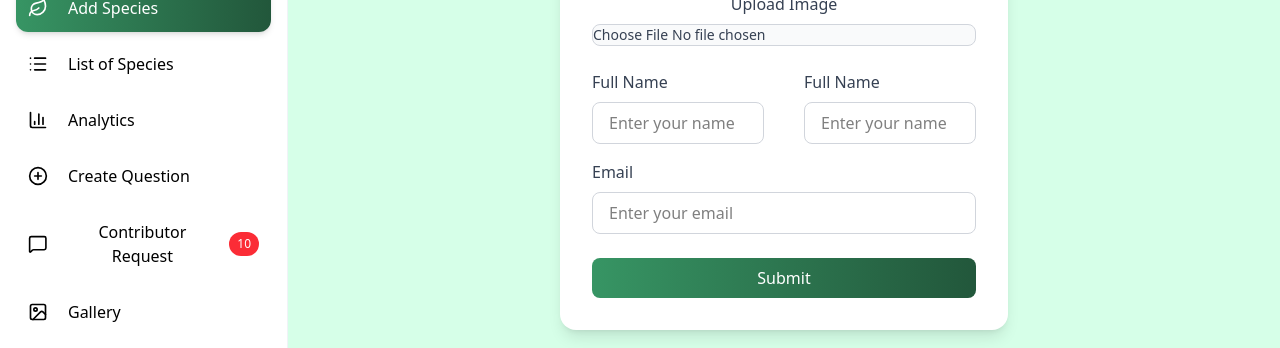
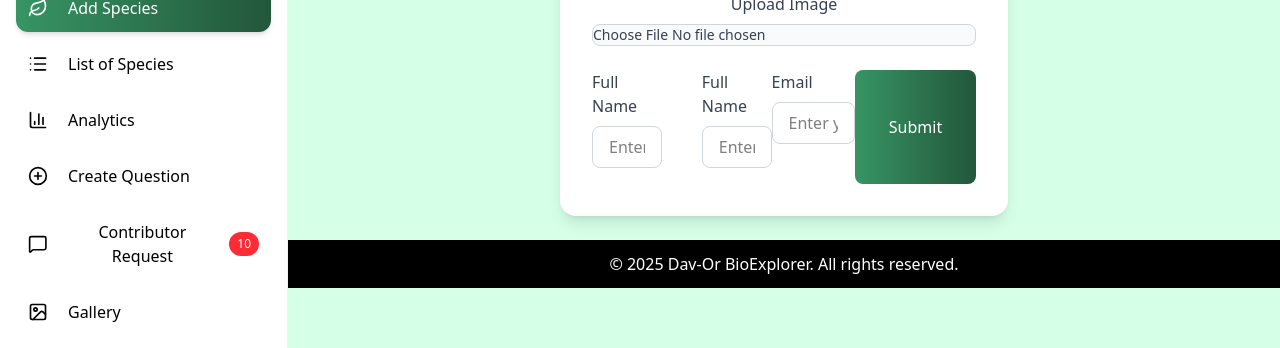
Before and after one commit to Miketzy/capstone-project, a React (Vite) app in the folder admin-contributor/: page / in a window 1280 px wide. Both pictures are taken after a click on the button "Add Species". Shown: the part 173-521 px from the top of the page. Built offline with nearby package versions, Linux system fonts and the light colour scheme.

Commit message:
add species

```diff
--- a/admin-contributor/src/admin-components/add-species/AddSpecies.jsx
+++ b/admin-contributor/src/admin-components/add-species/AddSpecies.jsx
@@ -25,7 +25,7 @@ function AddSpecies() {
               className="block w-full text-sm text-gray-700 border border-gray-300 rounded-lg cursor-pointer bg-gray-50 focus:outline-none focus:ring-2 focus:ring-green-500"
             />
           </div>
-          {/* Other Input Fields */}
+          <div className="flex">
             <div className="flex flex-col md:flex-row gap-10">
               <div className="mb-4 text-left w">
                 <label className="block text-gray-700 mb-2">Full Name</label>
@@ -58,7 +58,9 @@ function AddSpecies() {
               className="w-full bg-gradient-to-r from-[#379564] to-[#22573b] text-white py-2 rounded-lg hover:opacity-90 transition"
             >
               Submit
-          </button>
+            </button>{" "}
+          </div>
+          {/* Other Input Fields */}
         </form>
       </div>
     </>
```
Lines whose indentation alone changed are shown as unchanged.
